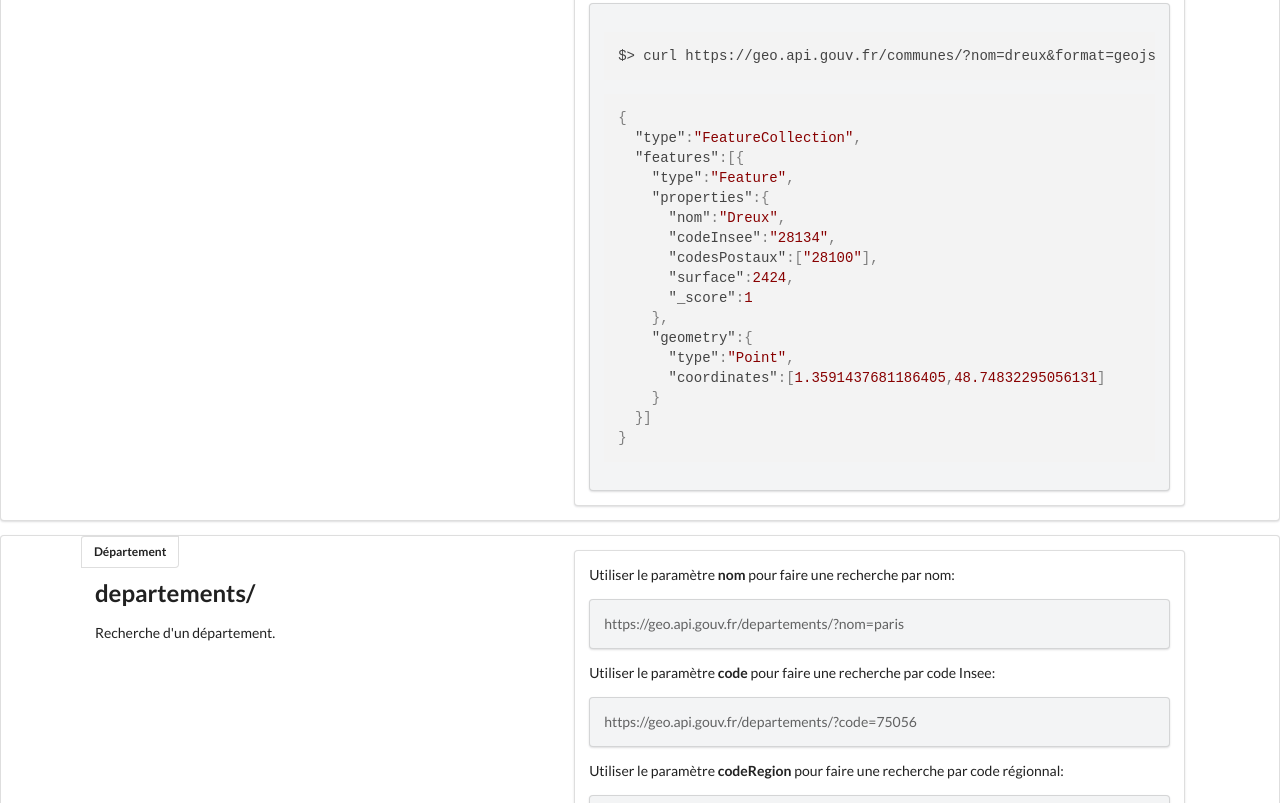
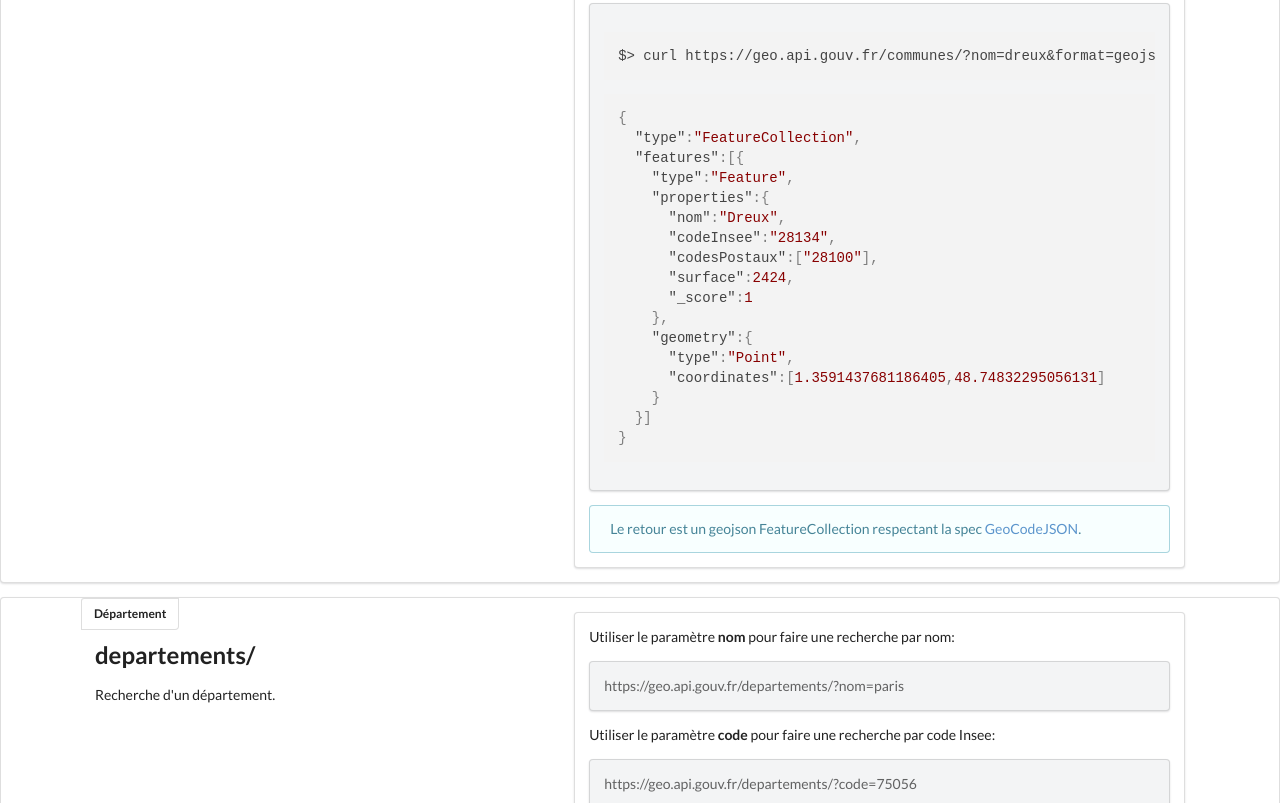
Before and after one commit to datagouv/api-geo, a website: page index.html in a window 1280 px wide. Shown: the part 1453-2256 px from the top of the page. Drawn offline with nearby package versions, Linux system fonts and the light colour scheme.

Commit message:
Add info for geojson format

```diff
--- a/index.html
+++ b/index.html
@@ -89,6 +89,9 @@
     }
   }]
 }</code></pre>
+    </div>
+    <div class="ui info message">
+      <p>Le retour est un geojson FeatureCollection respectant la spec <a href="https://github.com/geocoders/geocodejson-spec">GeoCodeJSON</a>.</p>
     </div>
     </div>
     </div>
```
